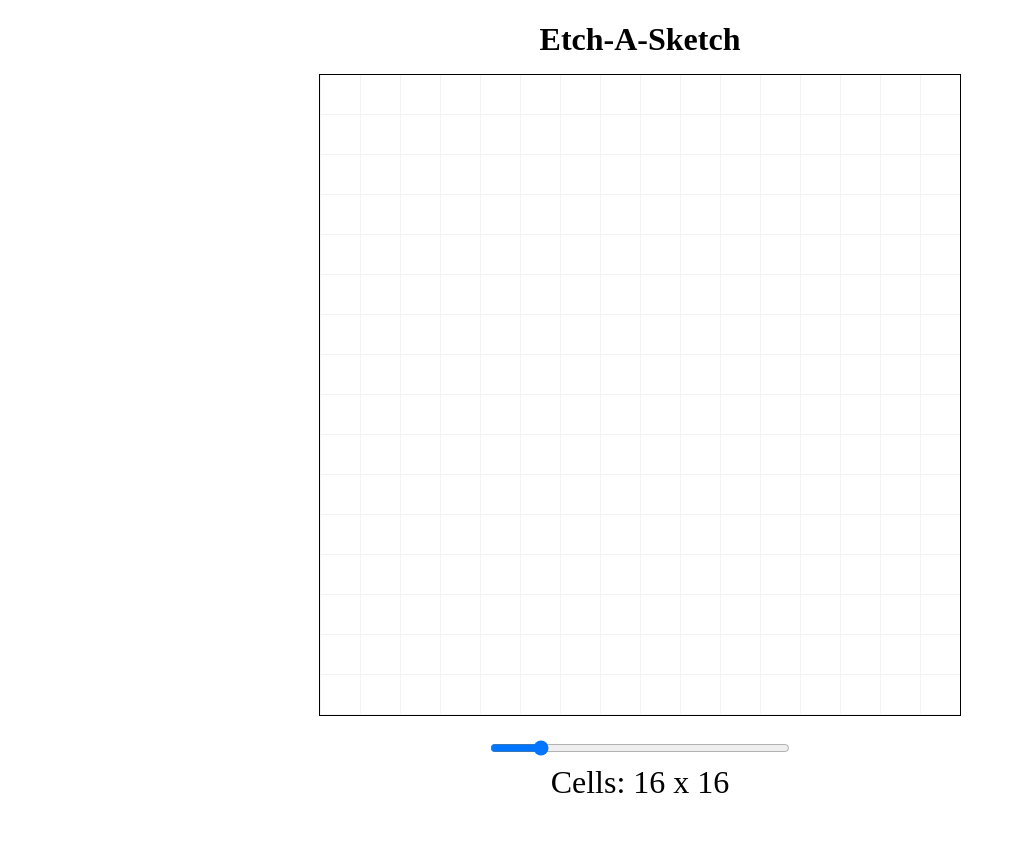
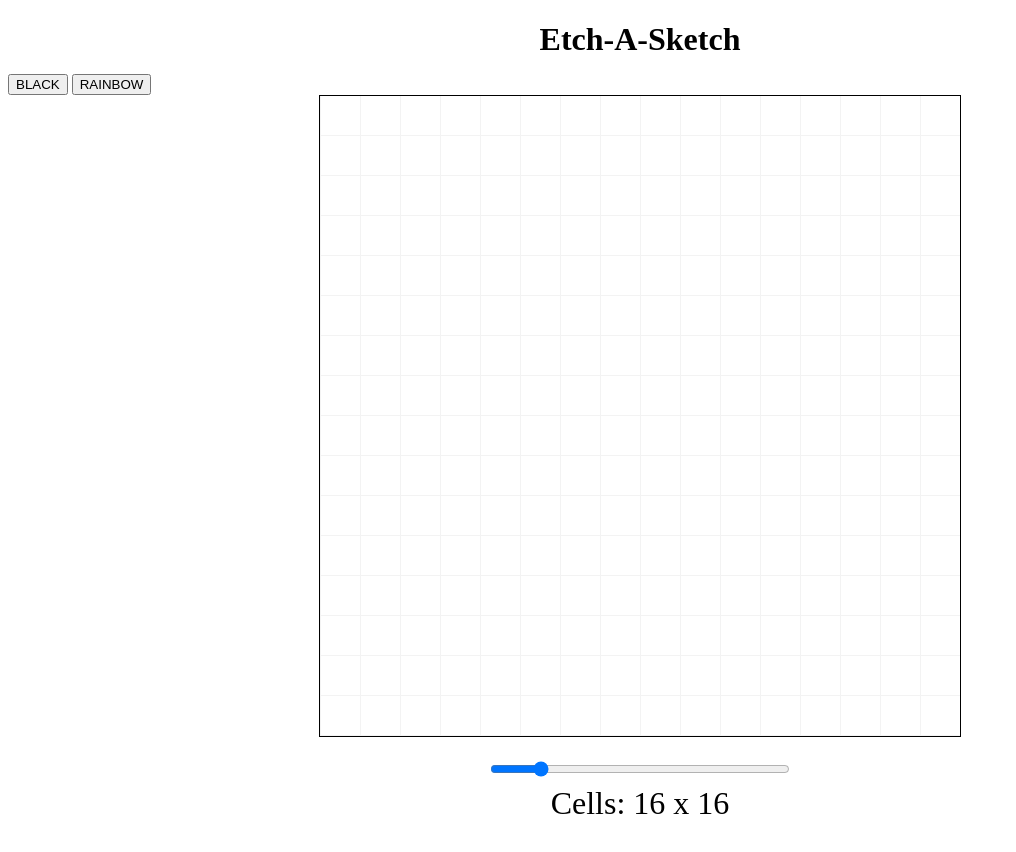
Before and after one commit to bbbbcccd/etch-a-sketch, a plain HTML site: page index.html in a window 1280 px wide. Shown: the whole page, without its empty margins (0-1016 px from the left). Drawn offline with Linux system fonts and the light colour scheme.

Commit message:
Add black and rainbow color buttons

```diff
--- a/index.html
+++ b/index.html
@@ -11,7 +11,16 @@
 <body>
     <h1 class="header">Etch-A-Sketch</h1>
 
-    <div class="grid-container"></div>
+    <div class="main-content">
+        <div class="button-container">
+            <button id="black" class="active">BLACK</button>
+            <button id="rainbow">RAINBOW</button>
+        </div>
+
+        <div class="grid-container"></div>
+
+        <div class="hidden"></div>
+    </div>
 
     <div class="slider-container">
         <input type="range" min="1" max="100" value="16" id="slider">
```
